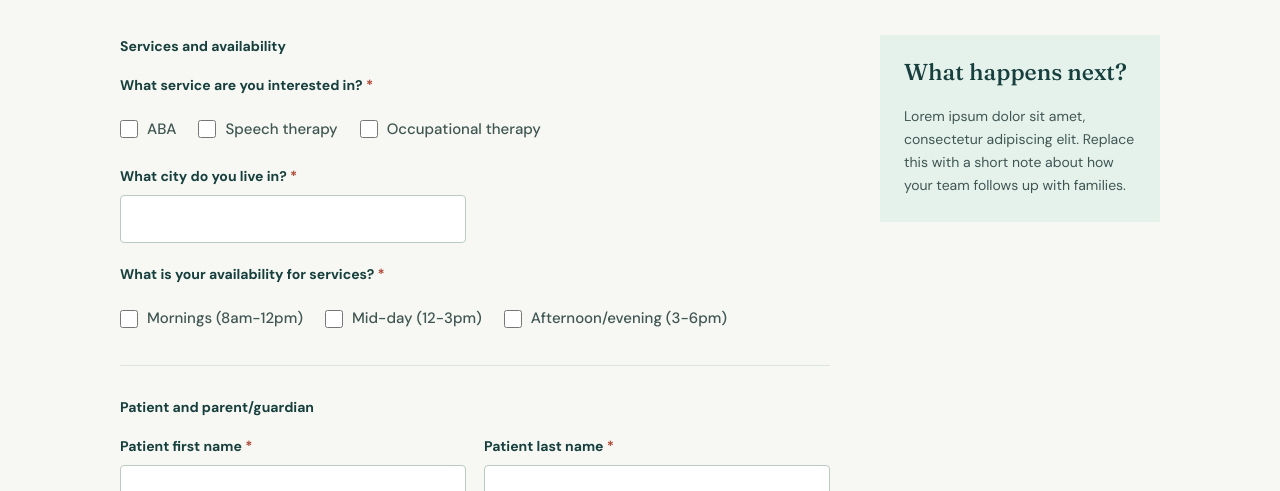
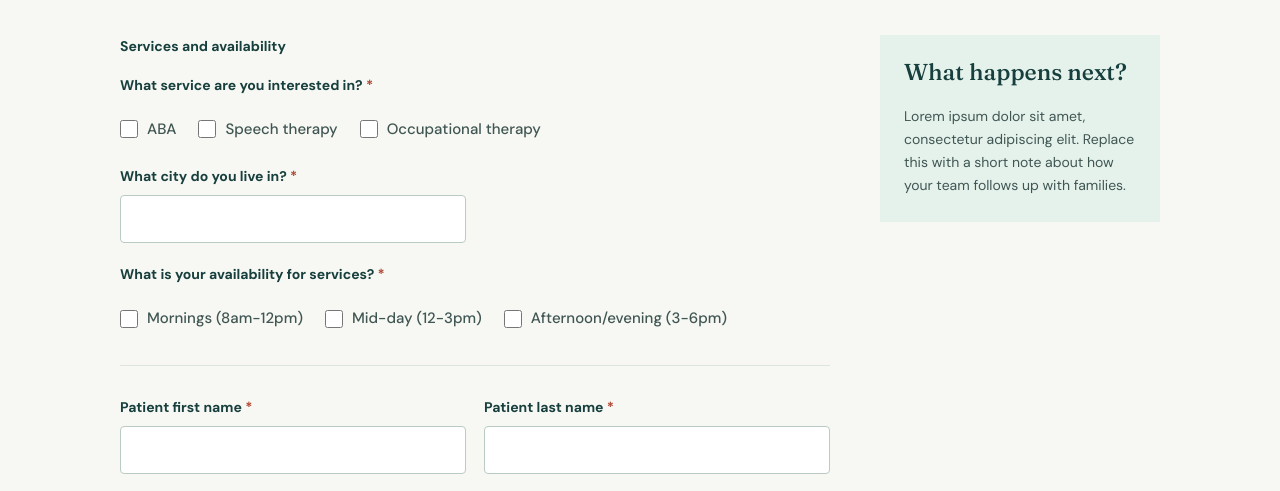
Before and after one commit to a3schmidt-coder/Link-Therapies, a plain HTML site: page schedule-consultation.html in a window 1280 px wide. Shown: the part 306-797 px from the top of the page. Drawn offline with Linux system fonts and the light colour scheme.

Commit message:
updated schedule-consulation.html

```diff
--- a/schedule-consultation.html
+++ b/schedule-consultation.html
@@ -491,7 +491,6 @@
           </fieldset>
 
           <fieldset class="form-section">
-            <legend>Patient and parent/guardian</legend>
             <div class="field-grid">
               <div class="field">
                 <label for="patient-first-name"
```
